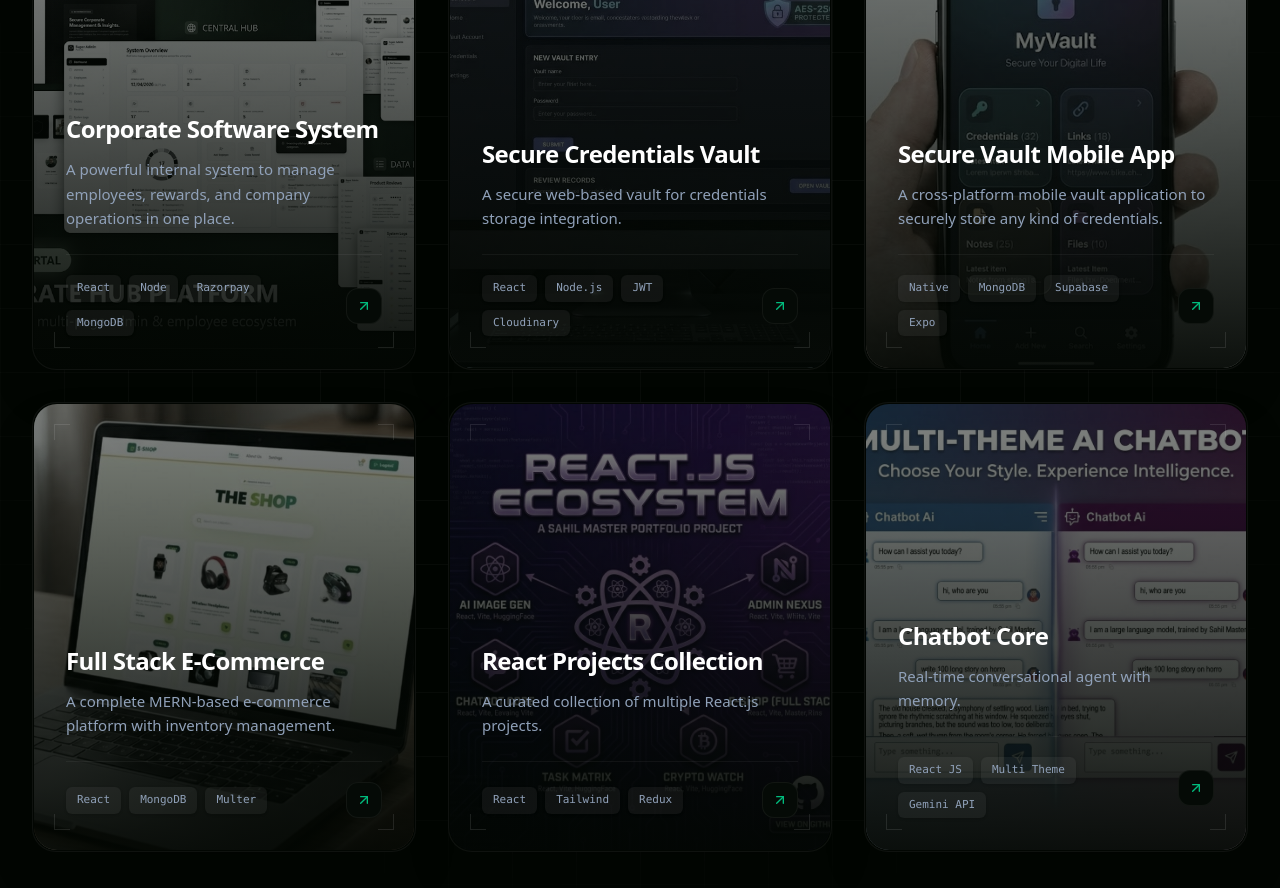
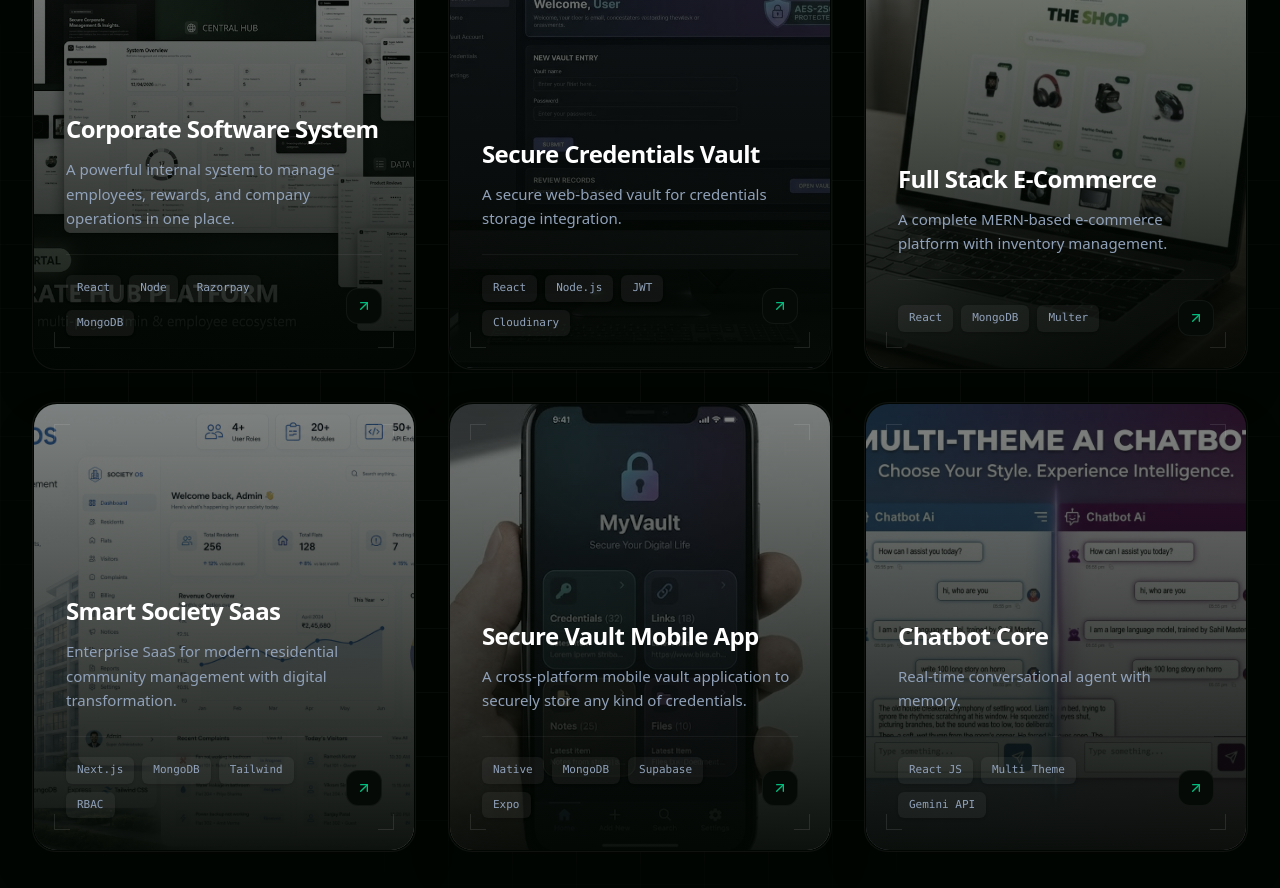
Before and after one commit to masterSahil/Master-Portfolio, a Next.js app: page / in a window 1280 px wide. Shown: the part 2420-3308 px from the top of the page. Built offline with nearby package versions, Linux system fonts and the light colour scheme.

Commit message:
project update

```diff
--- a/src/components/RecentProject.jsx
+++ b/src/components/RecentProject.jsx
@@ -21,7 +21,7 @@ import img1 from '../assets/Image/Home/Projects/prj1.png'
 import img2 from '../assets/Image/Home/Projects/prj2.png'
 import img3 from '../assets/Image/Home/Projects/prj3.png'
 import img4 from '../assets/Image/Home/Projects/prj4.png'
-import img5 from '../assets/Image/Home/Projects/prj5.png'
+import saasImg from '../assets/Image/Home/Projects/saas.png'
 import img6 from '../assets/Image/Home/Projects/prj6.png'
 
 // --- PROJECT DATA ---
@@ -47,17 +47,7 @@ const PROJECTS = [
     liveUrl: "https://credentials-bay.vercel.app/"
   },
   {
-    id: 3,
-    title: "Secure Vault Mobile App",
-    desc: "A cross-platform mobile vault application to securely store any kind of credentials.",
-    image: img6,
-    tech: ["Native", "MongoDB", "Supabase", "Expo"],
-    category: "Mobile App",
-    repoUrl: "https://github.com/masterSahil/Vault-App",
-    liveUrl: "https://github.com/masterSahil/Vault-App"
-  },
-  {
-  id: 4,
+  id: 3,
     title: "Full Stack E-Commerce",
     desc: "A complete MERN-based e-commerce platform with inventory management.",
     image: img4,
@@ -67,14 +57,24 @@ const PROJECTS = [
     liveUrl: "https://e-shop-pearl-gamma.vercel.app"
   },
   {
+    id: 4,
+    title: "Smart Society Saas",
+    desc: "Enterprise SaaS for modern residential community management with digital transformation.",
+    image: saasImg,
+    tech: ["Next.js", "MongoDB", "Tailwind", "RBAC"],
+    category: "AI",
+    repoUrl: "https://github.com/masterSahil/Credentials",
+    liveUrl: "https://credentials-bay.vercel.app/"
+  },
+  {
     id: 5,
-    title: "React Projects Collection",
-    desc: "A curated collection of multiple React.js projects.",
-    image: img5,
-    tech: ["React", "Tailwind", "Redux"],
-    category: "Frontend",
-    repoUrl: "https://github.com/masterSahil/React-Projects",
-    liveUrl: "https://github.com/masterSahil/React-Projects"
+    title: "Secure Vault Mobile App",
+    desc: "A cross-platform mobile vault application to securely store any kind of credentials.",
+    image: img6,
+    tech: ["Native", "MongoDB", "Supabase", "Expo"],
+    category: "Mobile App",
+    repoUrl: "https://github.com/masterSahil/Vault-App",
+    liveUrl: "https://github.com/masterSahil/Vault-App"
   },
   {
     id: 6,
```
